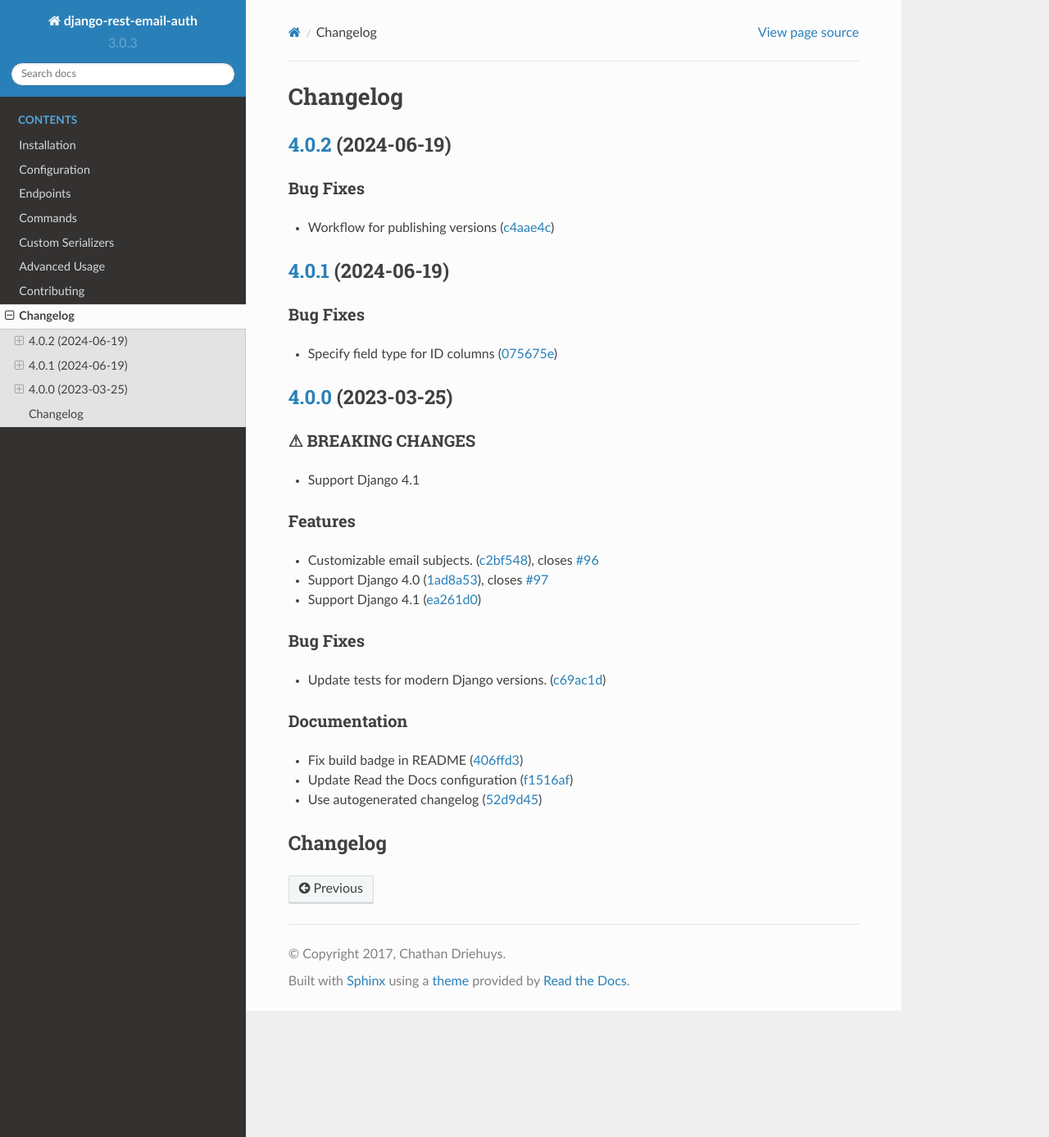
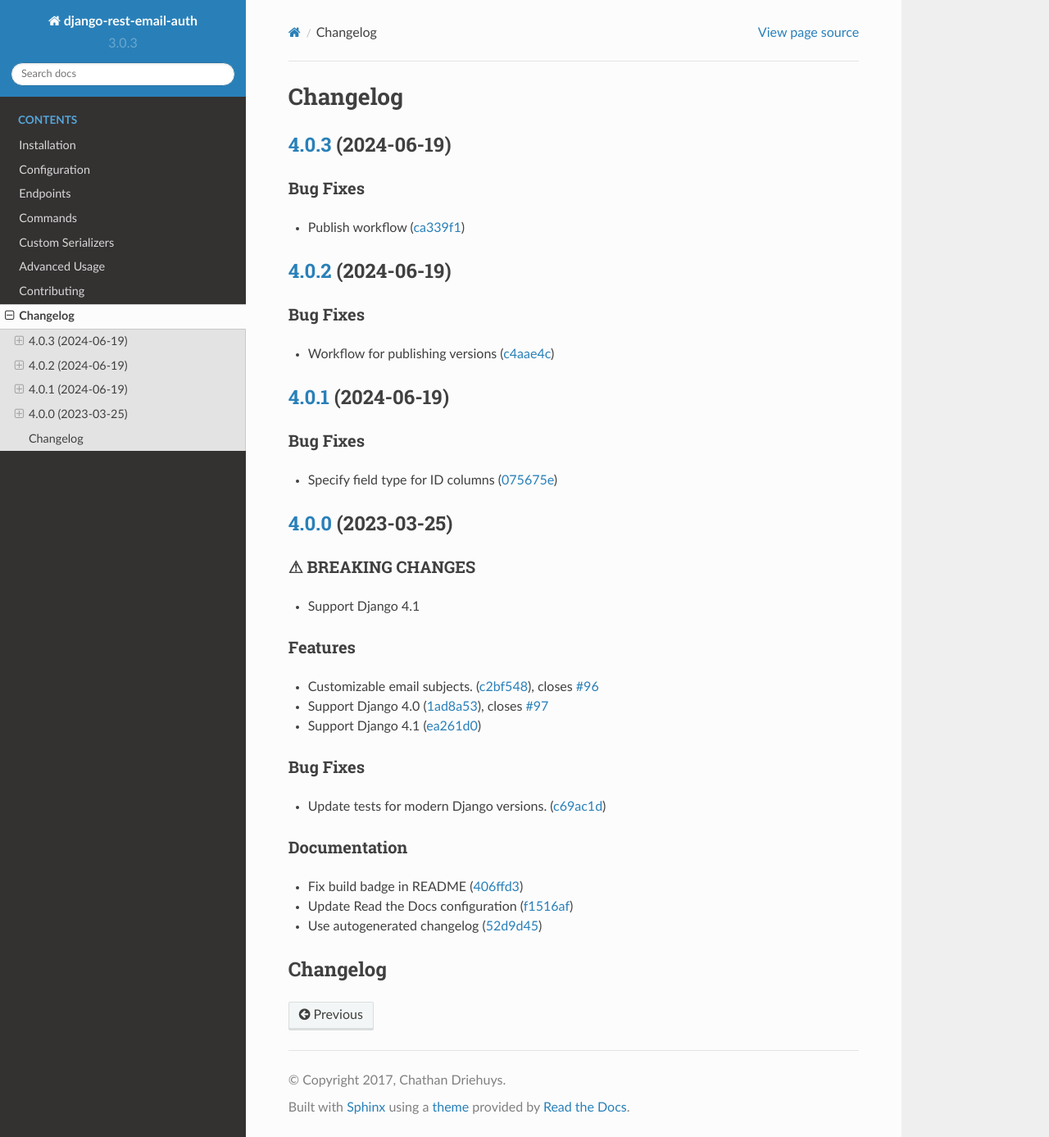
Before and after one commit to cdriehuys/django-rest-email-auth, a Sphinx documentation site: the page built from docs/CHANGELOG.md, in a window 1280 px wide and 1387 px high. Shown: the whole window at 82% size. Built offline with Sphinx 7.4.7 and the Read the Docs theme 2.0.0, drawn with Linux system fonts in a browser that asks for light colours.

Commit message:
chore(master): release 4.0.3

```diff
--- a/docs/CHANGELOG.md
+++ b/docs/CHANGELOG.md
@@ -1,4 +1,11 @@
 # Changelog
+
+## [4.0.3](https://github.com/cdriehuys/django-rest-email-auth/compare/v4.0.2...v4.0.3) (2024-06-19)
+
+
+### Bug Fixes
+
+* Publish workflow ([ca339f1](https://github.com/cdriehuys/django-rest-email-auth/commit/ca339f18fbf7a16ebc58ef4a672d2a3dcf0040da))
 
 ## [4.0.2](https://github.com/cdriehuys/django-rest-email-auth/compare/v4.0.1...v4.0.2) (2024-06-19)
 
--- a/pyproject.toml
+++ b/pyproject.toml
@@ -17,7 +17,7 @@
 
 [tool.poetry]
 name = "django-rest-email-auth"
-version = "4.0.2"
+version = "4.0.3"
 description = "Django app for email based authentication and registration via a REST API."
 authors = ["Chathan Driehuys <chathan@driehuys.com>"]
 license = "MIT"
--- a/setup.py
+++ b/setup.py
@@ -9,7 +9,7 @@
 setup(
     # Package meta-data
     name="django-rest-email-auth",
-    version="4.0.2",
+    version="4.0.3",
     description="Django app for email based authentication and registration.",
     long_description=get_description(),
     author="Chathan Driehuys",
```
